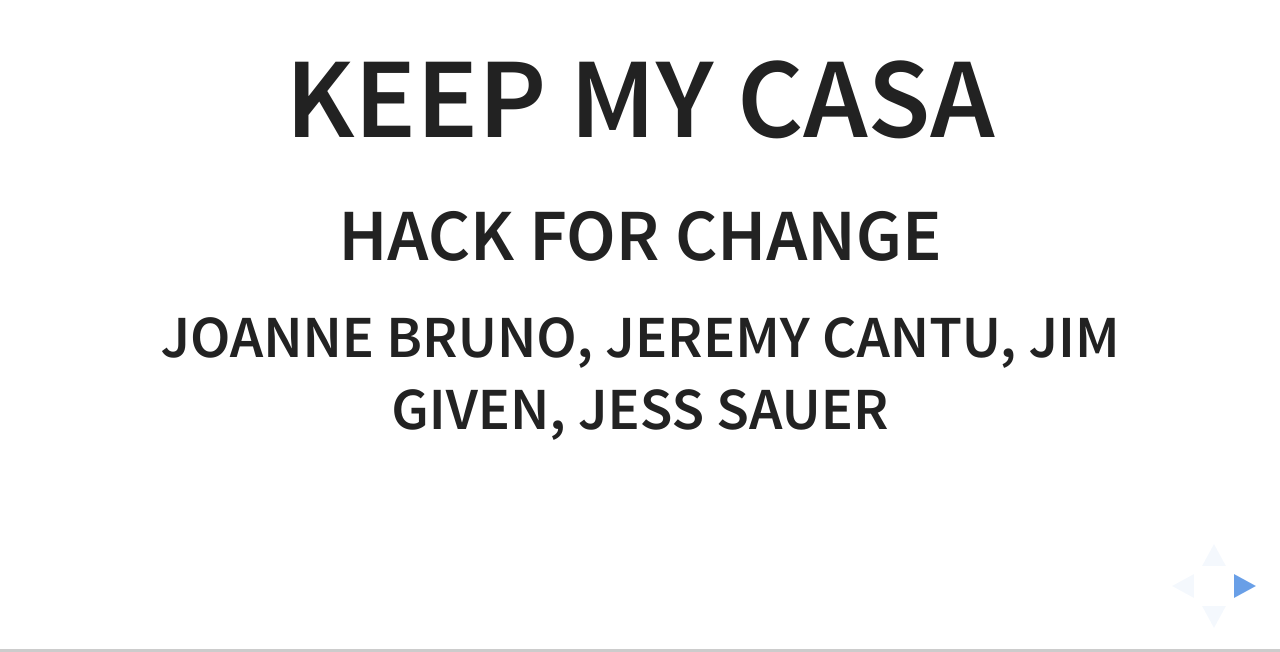
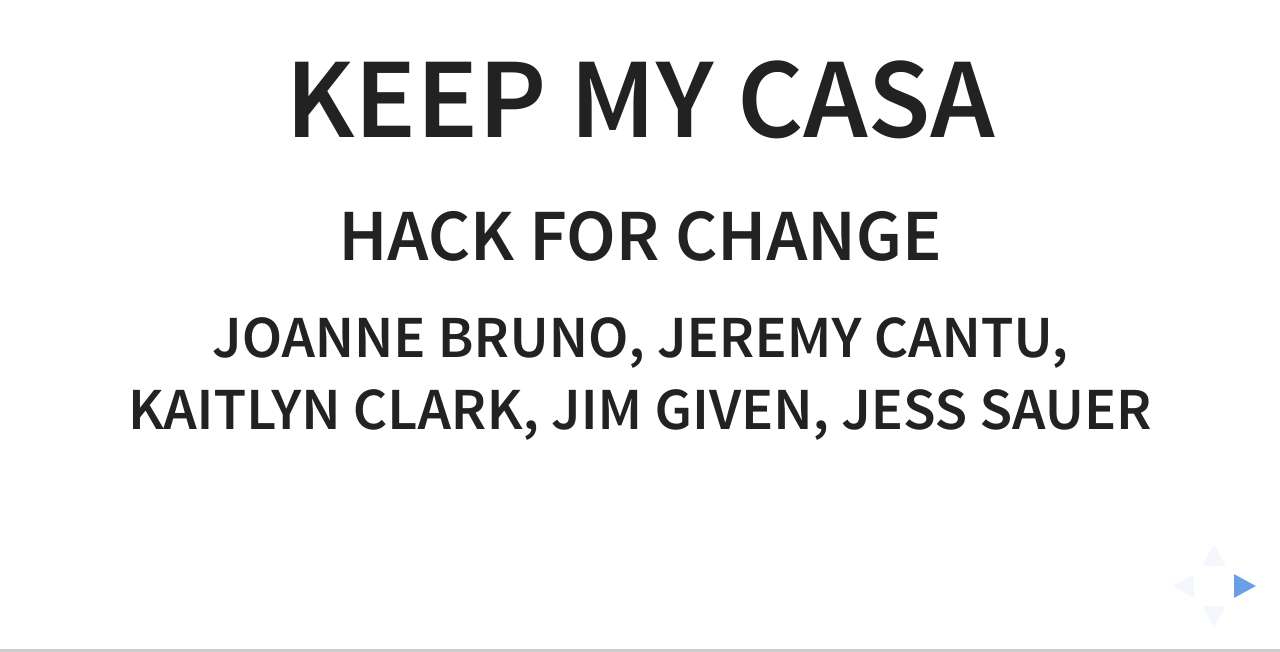
Before and after one commit to joannenbruno/KeepMyCasa-Media, a website: page Presentations/Open Austin Presentation/index.html in a window 1280 px wide. Shown: the part 148-800 px from the top of the page. Drawn offline with Linux system fonts and the light colour scheme.

Commit message:
Added Kaitlyn to first slide :alien:

```diff
--- a/Presentations/Open Austin Presentation/index.html
+++ b/Presentations/Open Austin Presentation/index.html
@@ -27,7 +27,7 @@
 				<section>
 					<h1>Keep My Casa</h1>
 					<h2>Hack for Change</h2>
-					<h3>Joanne Bruno, Jeremy Cantu, Jim Given, Jess Sauer</h3>
+					<h3>Joanne Bruno, Jeremy Cantu, Kaitlyn Clark, Jim Given, Jess Sauer</h3>
 				</section>
 
 				<section>
```
